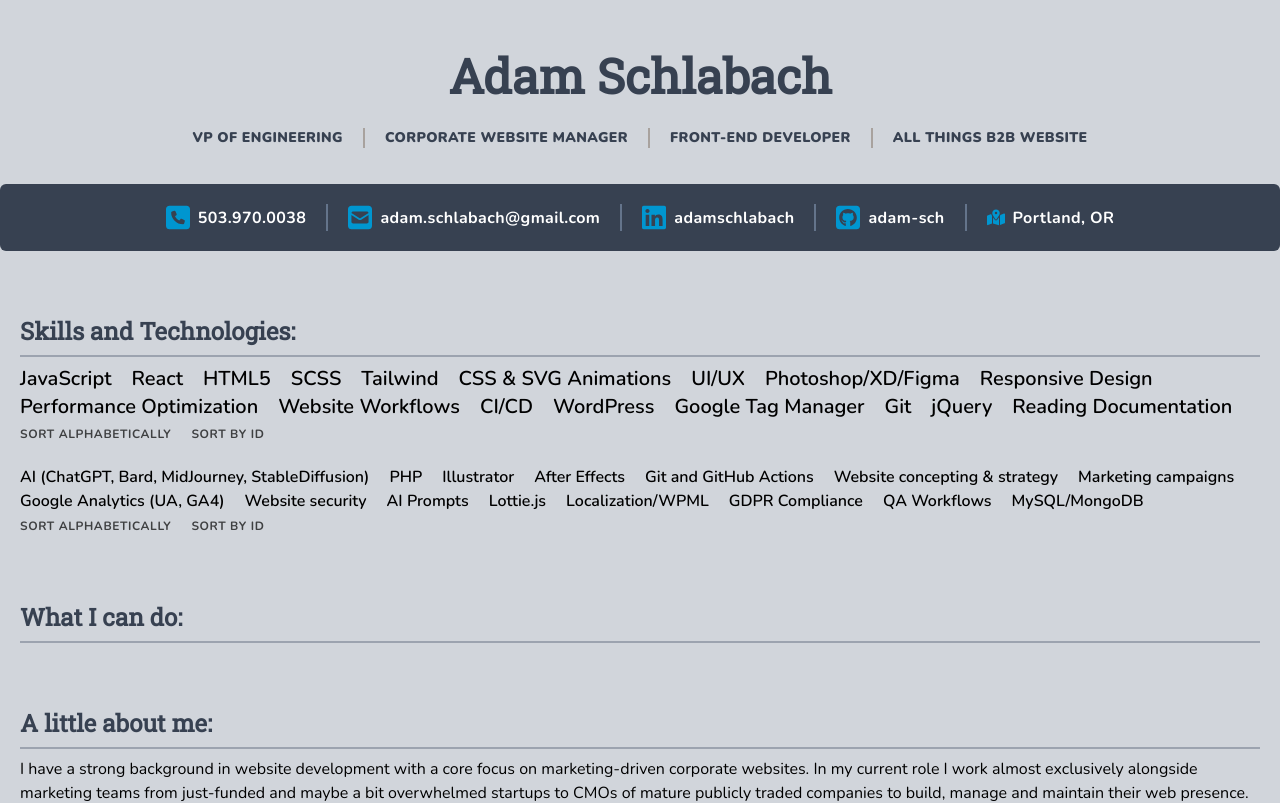
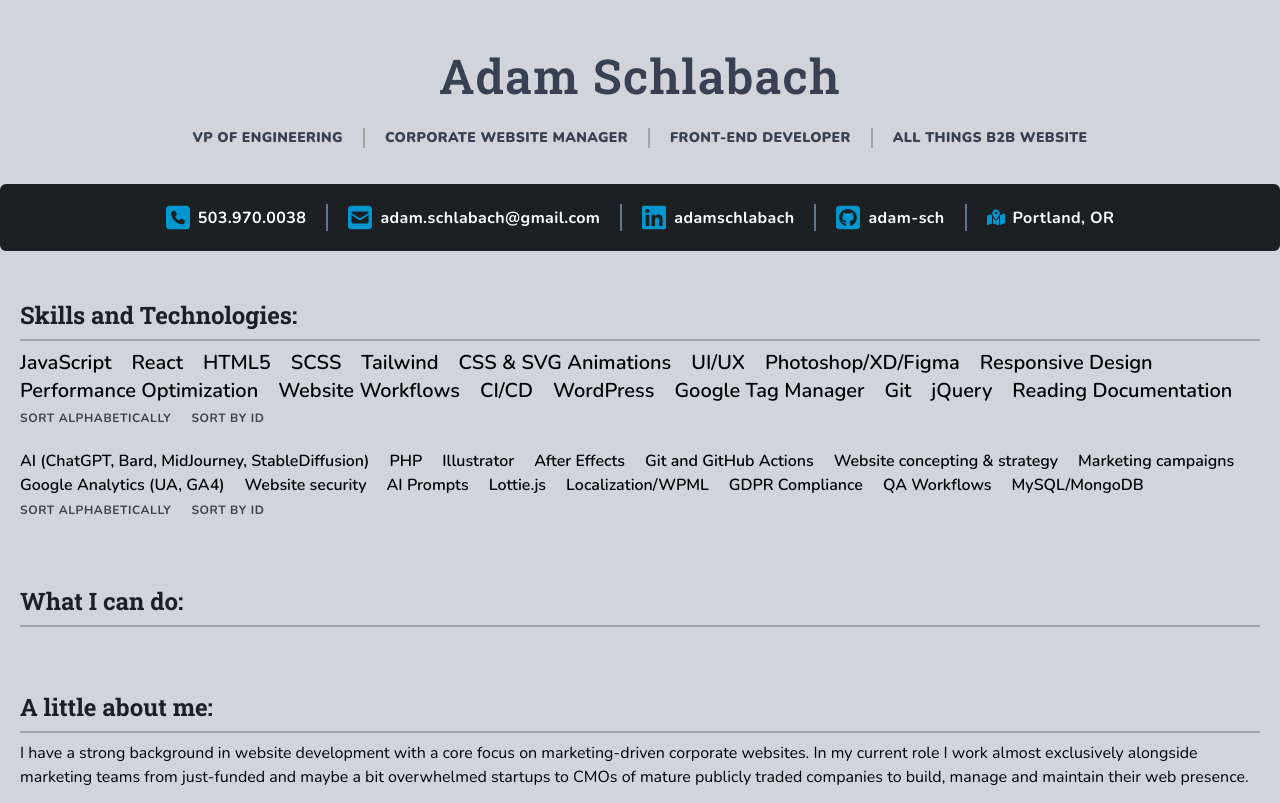
Before and after one commit to adam-sch/2024, a React (Create React App) app: page / in a window 1280 px wide. Shown: the top 803 px of the page. Built offline with nearby package versions, Linux system fonts and the light colour scheme.

Commit message:
colors + cleanup

```diff
--- a/public/index.html
+++ b/public/index.html
@@ -11,7 +11,7 @@
     />
     <link rel="preconnect" href="https://fonts.googleapis.com">
     <link rel="preconnect" href="https://fonts.gstatic.com" crossorigin>
-    <link href="https://fonts.googleapis.com/css2?family=Nunito:wght@300;400;500;600;700;900&family=Roboto+Slab&display=swap" rel="stylesheet">
+    <link href="https://fonts.googleapis.com/css2?family=Nunito:wght@300;400;500;600;700;900&family=Roboto+Slab:wght@100..900&display=swap" rel="stylesheet">
 
     <!--
       manifest.json provides metadata used when your web app is installed on a
--- a/src/App.js
+++ b/src/App.js
@@ -70,7 +70,7 @@ function App() {
         <p><strong>IM LOOKING FOR...</strong><br/>Either a website to build and own with a marketing team or to work alongside a team of developers. My current role involves quickly relaunching sites and sending them off to clients, I feel my expertise could shine on fewer projects and utilize the culmination of my experience and implemented features. Marketing teams are where I’ve had the most experience but I can comfortably work alongside back-end and other front-end developers.</p>
       </Section>
 
-      <Section classes="portfolio bg-stone-950 text-white py-16 text-center mt-10 text-lg">
+      <Section classes="portfolio bg-custom-dark-slate text-white py-16 text-center mt-10 text-lg">
         <h2 className="text-3xl uppercase mb-8">A note on my Portfolio:</h2>
         <p>Lorem ipsum dolor sit amet, consectetur adipiscing elit, sed do eiusmod tempor incididunt ut labore et dolore magna aliqua. Ut enim ad minim veniam, quis nostrud exercitation ullamco laboris nisi ut aliquip ex ea commodo consequat. Duis aute irure dolor in reprehenderit in voluptate velit esse cillum dolore eu fugiat nulla pariatur. Excepteur sint occaecat cupidatat non proident, sunt in culpa qui officia deserunt mollit anim id est laborum.</p>
         <p>Lorem ipsum dolor sit amet, consectetur adipiscing elit, sed do eiusmod tempor incididunt ut labore et dolore magna aliqua. Ut enim ad minim veniam, quis nostrud exercitation ullamco laboris nisi ut aliquip ex ea commodo consequat. Duis aute irure dolor in reprehenderit in voluptate velit esse cillum dolore eu fugiat nulla pariatur. Excepteur sint occaecat cupidatat non proident, sunt in culpa qui officia deserunt mollit anim id est laborum.</p>
@@ -147,7 +147,7 @@ function App() {
         </WorkHistory>
       </Section>
 
-      <Section classes="footer bg-stone-950 text-white py-16 text-center mt-10 text-lg mb-0">
+      <Section classes="footer bg-custom-dark-slate text-white py-16 text-center mt-10 text-lg !mb-0">
         <h2 className="text-3xl mb-0.5"><em>Thank You!</em></h2>
         <a href="#app" className="uppercase tracking-wider font-bold mt-0.5 text-sm opacity-75">Back to top</a>
       </Section>
@@ -163,7 +163,7 @@ function Header({ children, name = true }) {
   return (
     <header className="header pt-10 text-gray-700">
       <div className="container mx-auto">
-        <h1 className="header__heading text-5xl font-bold text-center font-serif mt-3">
+        <h1 className="header__heading text-5xl font-semibold text-center font-serif mt-3 tracking-wide">
           {name}
         </h1>
         <div className="header__title-group flex justify-center py-7 mb-2">
@@ -178,7 +178,7 @@ function InfoBar({ children }) {
   return (
     <div className="profile-info">
       <div className="container mx-auto">
-        <div className="profile-info__bar bg-gray-700 py-5 px-10 rounded-md size-full flex justify-center">
+        <div className="profile-info__bar bg-custom-dark-slate py-5 px-10 rounded-md size-full flex justify-center">
           {children}
         </div>
       </div>
@@ -243,7 +243,7 @@ function Skills( {filterType} ) {
 
 function Section({ children, classes }) {
   return (
-    <section className={classes + " mt-14"}>
+    <section className={"mt-10 mb-14 " + classes}>
       <div className="container max-w-screen-xl mx-auto px-5">{children}</div>
     </section>
   )
@@ -251,7 +251,7 @@ function Section({ children, classes }) {
 
 function SectionHeading({ children, classes }) {
   return (
-    <h2 className={classes + " text-2xl font-bold py-2 mb-2 border-b-2 border-gray-400 font-serif text-gray-700"}>
+    <h2 className={classes + " text-2xl font-bold py-2 mb-2 border-b-2 border-gray-400 font-serif text-custom-dark-slate"}>
       {children}
     </h2>
   )
--- a/tailwind.config.js
+++ b/tailwind.config.js
@@ -18,6 +18,11 @@ module.exports = {
       },
       animation: {
         bounceInFade: 'bounceInFade 0.35s ease forwards',
+      },
+      colors: {
+        'custom-light-blue': '#0096d0',
+        'custom-dark-blue': '#032633',
+        'custom-dark-slate': '#1c2022'
       }
     },
   },
```
